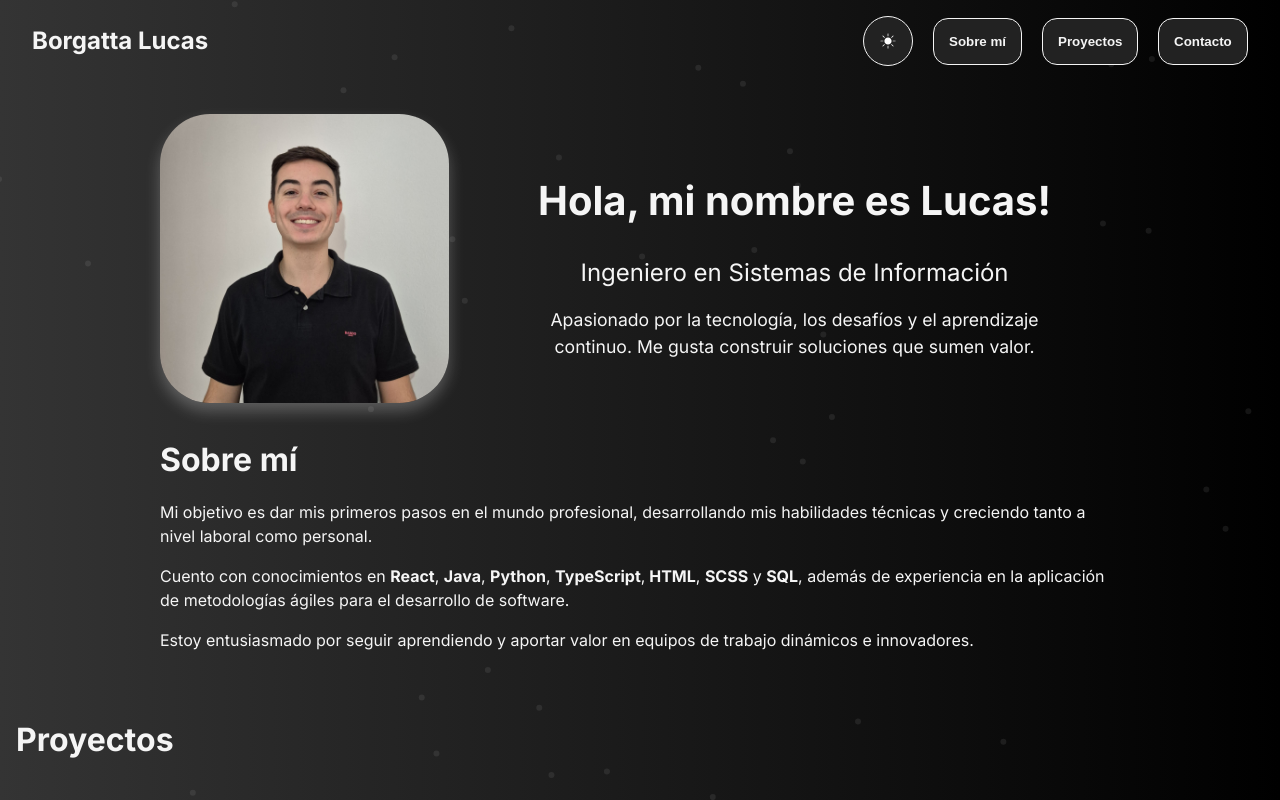
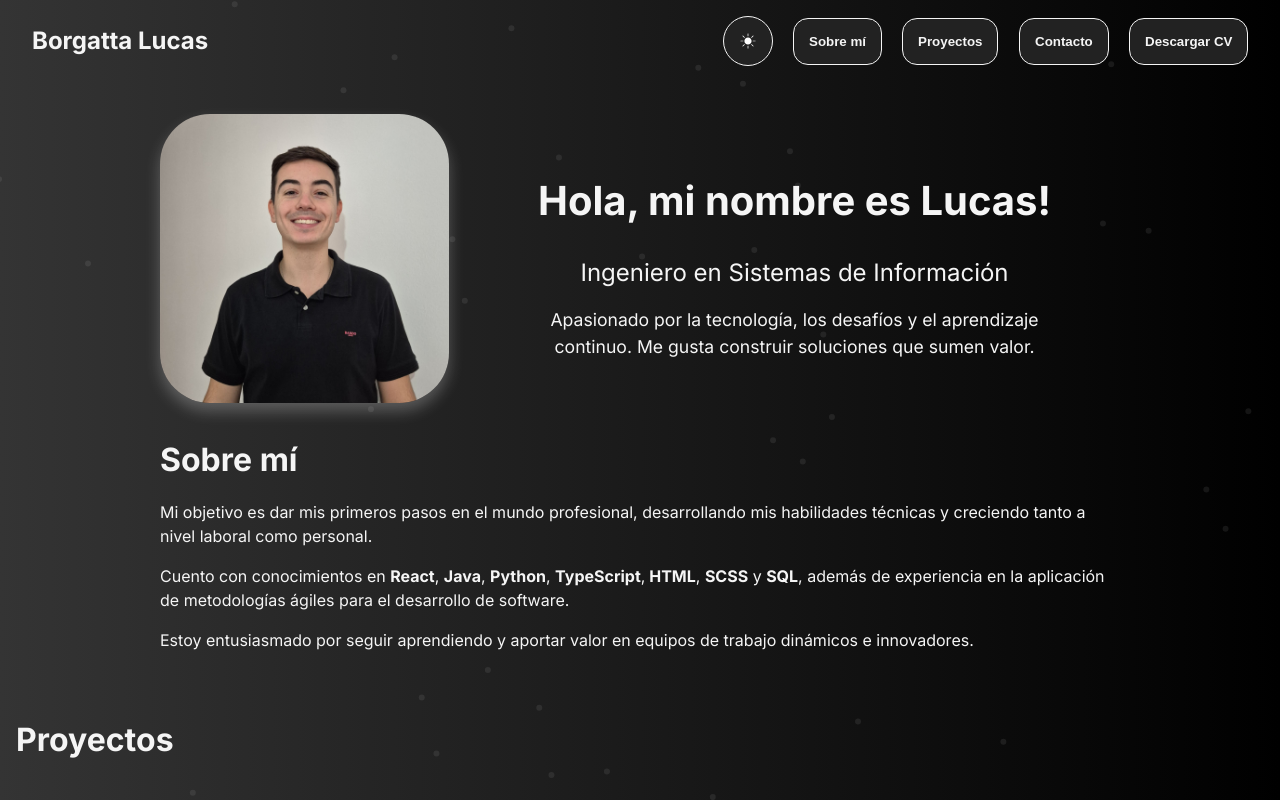
Before and after one commit to lucasborgatta/Borgatta-Lucas-Portfolio, a React (Vite) app: page / in a window 1280 px wide. Shown: the top 800 px of the page. Built offline with nearby package versions, Linux system fonts and the light colour scheme.

Commit message:
Button download cv

```diff
--- a/src/components/Header/Header.tsx
+++ b/src/components/Header/Header.tsx
@@ -1,6 +1,7 @@
 import type { Dispatch, SetStateAction } from "react";
 import sun_icon from "./../../assets/sun_icon.svg";
 import moon_icon from "./../../assets/moon_icon.svg";
+import cv from "./../../assets/Borgatta Lucas CV.pdf";
 import "./Header.css";
 import { Tooltip, useMediaQuery } from "@mui/material";
 import SideBar from "../SideBar/SideBar";
@@ -16,6 +17,15 @@ function Header({
   onScrollTo: (section: "proyectos" | "contacto" | "sobreMi") => void;
 }) {
   const isMobile = useMediaQuery("(max-width: 768px)");
+
+  function downloadFileFromPublic() {
+    const link = document.createElement("a");
+    link.href = cv;
+    link.download = "Borgatta Lucas CV";
+    document.body.appendChild(link);
+    link.click();
+    document.body.removeChild(link);
+  }
 
   return (
     <header>
@@ -40,9 +50,33 @@ function Header({
                 {darkMode ? <img src={sun_icon} width={18} height={18} color="#fff" /> : <img src={moon_icon} width={18} height={18} color="#fff" />}
               </button>
             </Tooltip>
-            <button className="button" onClick={() => {onScrollTo("sobreMi")}}>Sobre mí</button>
-            <button className="button" onClick={() => {onScrollTo("proyectos")}}>Proyectos</button>
-            <button className="button" onClick={() => {onScrollTo("contacto")}}>Contacto</button>
+            <button
+              className="button"
+              onClick={() => {
+                onScrollTo("sobreMi");
+              }}
+            >
+              Sobre mí
+            </button>
+            <button
+              className="button"
+              onClick={() => {
+                onScrollTo("proyectos");
+              }}
+            >
+              Proyectos
+            </button>
+            <button
+              className="button"
+              onClick={() => {
+                onScrollTo("contacto");
+              }}
+            >
+              Contacto
+            </button>
+            <button className="button" onClick={downloadFileFromPublic}>
+              Descargar CV
+            </button>
           </div>
         </>
       )}
--- a/src/components/SideBar/SideBar.tsx
+++ b/src/components/SideBar/SideBar.tsx
@@ -1,6 +1,7 @@
 import { Box, Drawer, IconButton, List, ListItem, ListItemButton, ListItemText } from "@mui/material";
 import { useState } from "react";
 import DehazeIcon from "@mui/icons-material/Dehaze";
+import cv from "./../../assets/Borgatta Lucas CV.pdf";
 import "./SideBar.css";
 
 function SideBar({ onScrollTo }: { onScrollTo: (section: "proyectos" | "contacto" | "sobreMi") => void }) {
@@ -10,10 +11,18 @@ function SideBar({ onScrollTo }: { onScrollTo: (section: "proyectos" | "contacto
     setOpen(newOpen);
   };
 
+  function downloadFileFromPublic() {
+    const link = document.createElement("a");
+    link.href = cv;
+    link.download = "Borgatta Lucas CV";
+    document.body.appendChild(link);
+    link.click();
+    document.body.removeChild(link);
+  }
+
   const DrawerList = (
     <Box sx={{ width: 200 }} role="presentation" className="sideBar" onClick={toggleDrawer(false)}>
       <List>
-
         <ListItem disablePadding>
           <ListItemButton
             onClick={() => {
@@ -44,6 +53,11 @@ function SideBar({ onScrollTo }: { onScrollTo: (section: "proyectos" | "contacto
           </ListItemButton>
         </ListItem>
 
+        <ListItem disablePadding>
+          <ListItemButton onClick={downloadFileFromPublic}>
+            <ListItemText primary={"Descargar CV"} />
+          </ListItemButton>
+        </ListItem>
       </List>
     </Box>
   );
```
Also changed, not shown: 1 other file (tests, documents, lock files or other folders).
